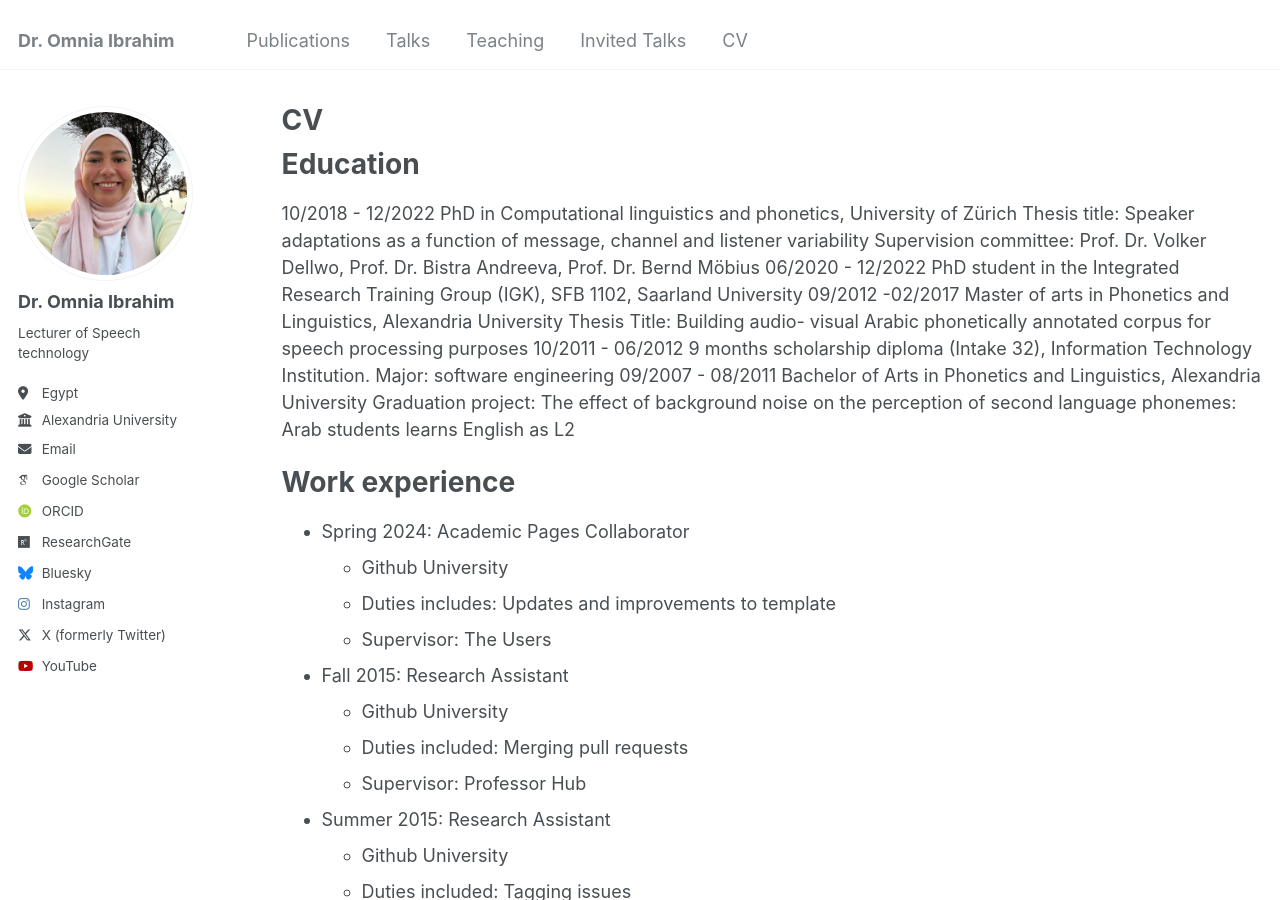
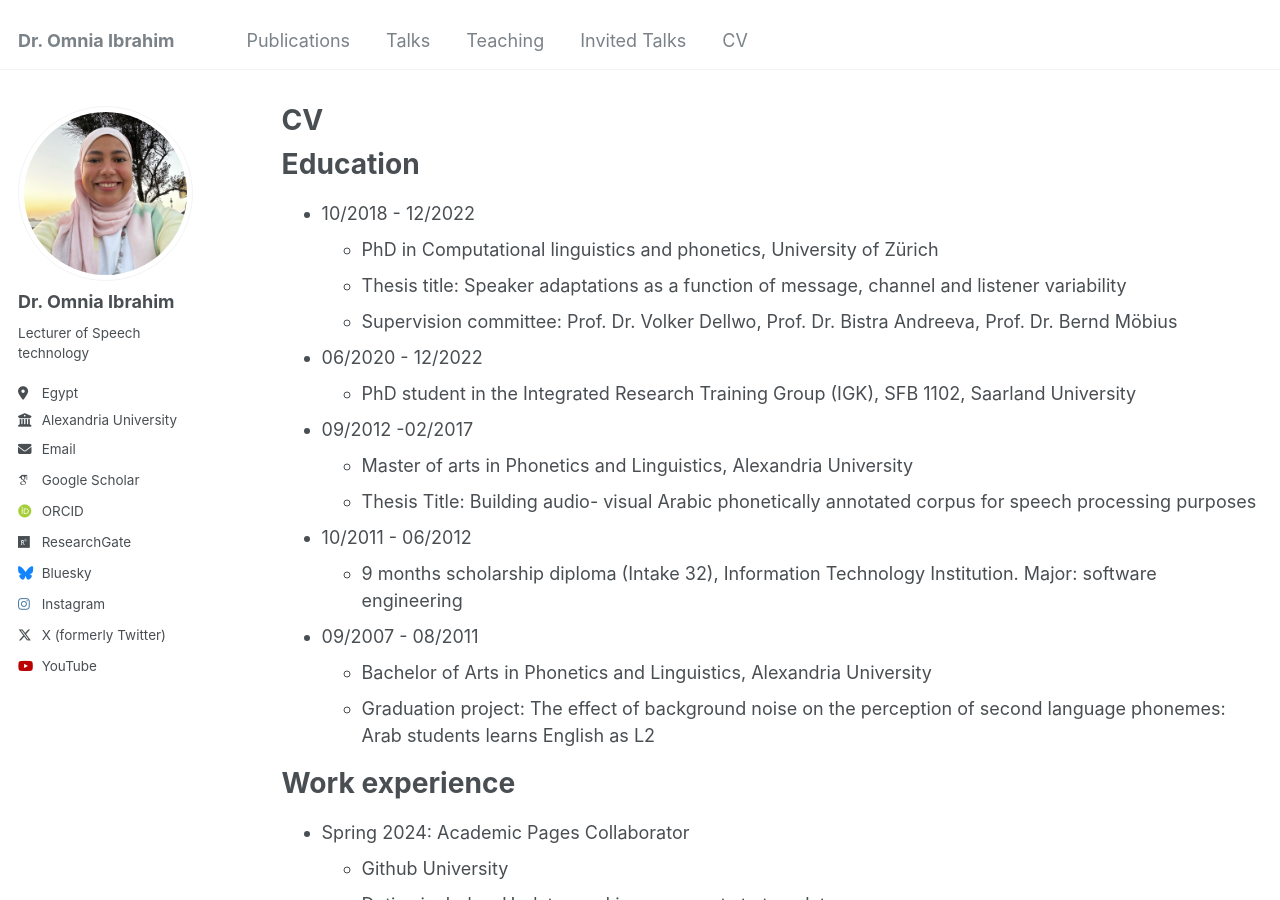
Before and after one commit to Omnia-Ibrahim-phonetics/Omnia-Ibrahim-phonetics.github.io, a Jekyll site: the page built from _pages/cv.md, in a window 1280 px wide and 900 px high. Built offline with Jekyll 4.4.1, drawn with Linux system fonts in a browser that asks for light colours; some web fonts are replaced.

Commit message:
Update cv.md

```diff
--- a/_pages/cv.md
+++ b/_pages/cv.md
@@ -11,21 +11,20 @@ redirect_from:
 
 Education
 ======
-10/2018 - 12/2022
-PhD in Computational linguistics and phonetics, University of Zürich
-Thesis title: Speaker adaptations as a function of message, channel and listener variability
-Supervision committee: Prof. Dr. Volker Dellwo, Prof. Dr. Bistra Andreeva, Prof. Dr. Bernd Möbius
-06/2020 - 12/2022
-PhD student in the Integrated Research Training Group (IGK), SFB 1102, Saarland University
-09/2012 -02/2017
-Master of arts in Phonetics and Linguistics, Alexandria University
-Thesis Title: Building audio- visual Arabic phonetically annotated corpus for speech processing purposes
-10/2011 - 06/2012
-9 months scholarship diploma (Intake 32), Information Technology Institution. Major:  software engineering
-09/2007 - 08/2011
-Bachelor of Arts in Phonetics and Linguistics, Alexandria University
-Graduation project: The effect of background noise on the perception of second language phonemes:  Arab students learns English as L2
-
+* 10/2018 - 12/2022
+  * PhD in Computational linguistics and phonetics, University of Zürich
+  * Thesis title: Speaker adaptations as a function of message, channel and listener variability
+  * Supervision committee: Prof. Dr. Volker Dellwo, Prof. Dr. Bistra Andreeva, Prof. Dr. Bernd Möbius
+* 06/2020 - 12/2022
+  * PhD student in the Integrated Research Training Group (IGK), SFB 1102, Saarland University
+* 09/2012 -02/2017
+  * Master of arts in Phonetics and Linguistics, Alexandria University
+  * Thesis Title: Building audio- visual Arabic phonetically annotated corpus for speech processing purposes
+* 10/2011 - 06/2012
+  * 9 months scholarship diploma (Intake 32), Information Technology Institution. Major:  software engineering
+* 09/2007 - 08/2011
+  * Bachelor of Arts in Phonetics and Linguistics, Alexandria University
+  * Graduation project: The effect of background noise on the perception of second language phonemes:  Arab students learns English as L2
 
 Work experience
 ======
```
